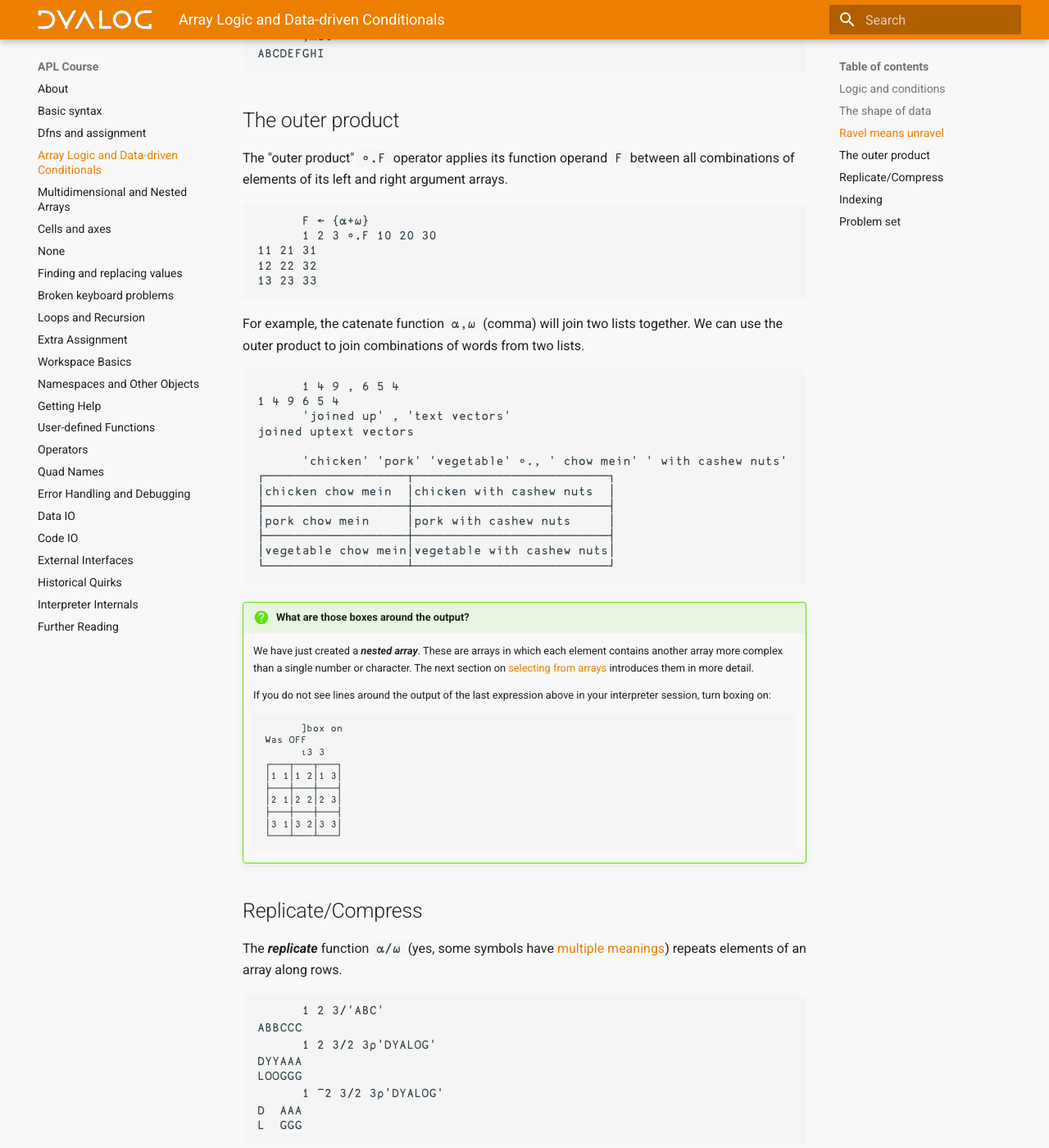
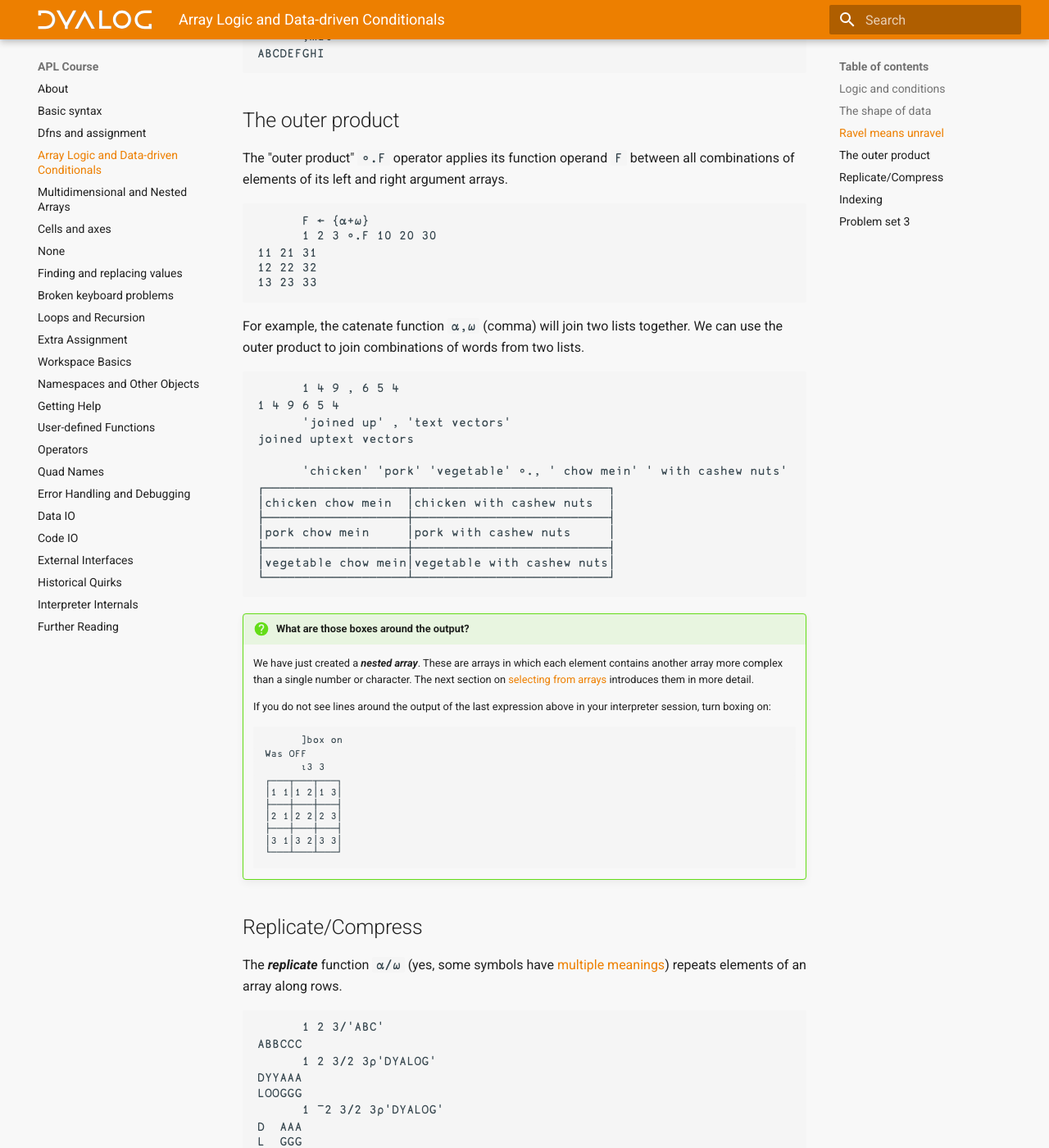
Before and after one commit to Dyalog/APLCourse, an MkDocs documentation site: the page built from docs/array-logic-data-driven-conditionals.md, in a window 1280 px wide and 1400 px high, scrolled down 2904 px. Shown: the whole window at 82% size. Built offline with MkDocs 1.6.1 and Material for MkDocs 9.7.7, drawn with Linux system fonts in a browser that asks for light colours; emoji names are drawn with the system emoji font; some of the changed text lies outside the part shown.

````diff
--- a/docs/array-logic-data-driven-conditionals.md
+++ b/docs/array-logic-data-driven-conditionals.md
@@ -1,7 +1,7 @@
 # Array Logic and Data-driven Conditionals
 
 ## Logic and conditions
-APL has logical and comparison functions as in-built primitives. Much like the arithmetic, these are symbols like those used in conventional notation.
+APL has logical and comparison functions as in-built primitives. Much like the arithmetic, these symbols are like those used in conventional notation.
 
 <div class="center language-APL" markdown="span">
 <div class="displayBox" markdown="span">
@@ -139,7 +139,7 @@ The total for each day across all items is a column-wise sum:
 7
 ```
 
-## Ravel means unravel
+## Ravel means unravel :thread:
 Monadic comma is the function <dfn>ravel</dfn> `,⍵` and it lays out the elements of an array as a vector, one row at a time — a bit like pulling thread from a spool.
 
 ```APL
@@ -165,6 +165,8 @@ The "outer product" `∘.F` operator applies its function operand `F` between al
 ```APL
       F ← {⍺+⍵}
       1 2 3 ∘.F 10 20 30
+```
+```
 11 21 31
 12 22 32
 13 23 33
@@ -174,11 +176,23 @@ For example, the catenate function `⍺,⍵` (comma) will join two lists togethe
 
 ```APL
       1 4 9 , 6 5 4
+```
+```
 1 4 9 6 5 4
+```
+---
+```APL
       'joined up' , 'text vectors'
+```
+```
 joined uptext vectors
 
+```
+---
+```APL
       'chicken' 'pork' 'vegetable' ∘., ' chow mein' ' with cashew nuts'
+```
+```
 ┌───────────────────┬──────────────────────────┐
 │chicken chow mein  │chicken with cashew nuts  │
 ├───────────────────┼──────────────────────────┤
@@ -194,8 +208,15 @@ joined uptext vectors
 	If you do not see lines around the output of the last expression above in your interpreter session, turn boxing on:
 	```APL
 	      ]box on
+	```
+	```
 	Was OFF
+	```
+	---
+	```APL
 	      ⍳3 3
+	```
+	```
 	┌───┬───┬───┐
 	│1 1│1 2│1 3│
 	├───┼───┼───┤
@@ -231,7 +252,7 @@ D  AAA
 L  GGG
 ```
 
-When used with a Boolean array, the function is called <dfn>compress</dfn>.
+When used with a Boolean array, the function `⍺/⍵` is called <dfn>compress</dfn>.
 
 ```APL
       0 1 0/2 3⍴'DYALOG'
@@ -243,10 +264,10 @@ O
 
 Just like the forward-slash `F/` as the *reduction operator* acts along rows and forward-slash-bar `F⌿` reduces down columns*, the replicate `⍺/⍵` and <dfn>replicate-first</dfn> `⍺⌿⍵` functions work along different axes of high rank arrays.
 
-*we will see a fuller description when we discuss 3D and higher rank arrays.
+*we will see a fuller description [when we discuss 3D and higher rank arrays](./cells-and-axes.md).
 
 ## Indexing
-In many other programming languages, "[selection](https://www.bbc.co.uk/bitesize/guides/zh66pbk/revision/3)" is used to describe control structures such as ["if then else"](https://en.wikipedia.org/wiki/Conditional_(computer_programming)#If%E2%80%93then(%E2%80%93else)) or ["switch case"](https://en.wikipedia.org/wiki/Conditional_(computer_programming)#Case_and_switch_statements). In APL, we can get a similar effect by literally "selecting" elements from arrays.
+In many other programming languages, "[selection](https://www.bbc.co.uk/bitesize/guides/zh66pbk/revision/3)" is used to describe control structures such as "[if then else](https://en.wikipedia.org/wiki/Conditional_(computer_programming)#If%E2%80%93then(%E2%80%93else))" or "[switch case](https://en.wikipedia.org/wiki/Conditional_(computer_programming)#Case_and_switch_statements)". In APL, we can get a similar effect by literally "selecting" elements from arrays.
 
 !!!Info
 	Indexing starts from 1 by default. You can change the index origin by setting `⎕IO←0`, but this course assumes `⎕IO←1`.
@@ -280,7 +301,7 @@ APL
 6 8 2
 ```
 
-## Problem set
+## Problem set 3
 
 1. Define the numeric vector `nums`
 
@@ -394,6 +412,8 @@ APL
 	      grid   ← 5 5⍴'VRYIALCLQIFKNEVPLARKMPLFF'
 		  grille ← 5 5⍴'⌺⌺⌺ ⌺ ⌺⌺⌺ ⌺ ⌺ ⌺⌺⌺ ⌺⌺⌺  ⌺⌺'
 		  grid grille
+	```
+	```
 	┌─────┬─────┐
 	│VRYIA│⌺⌺⌺ ⌺│
 	│LCLQI│ ⌺⌺⌺ │
@@ -401,10 +421,28 @@ APL
 	│PLARK│⌺⌺ ⌺⌺│
 	│MPLFF│⌺  ⌺⌺│
 	└─────┴─────┘
+	```
+	---
+	```APL
 		  grille Grille grid
+	```
 	```
 	THISISFUN
 	```
+
+	???Example "Answer"
+
+		We can use the **where** function `⍸⍵` to compute indices of spaces:
+
+		```APL
+		Grille ← {⍵[⍸⍺=' ']}
+		```
+
+		Or, we can use **compress** `⍺/⍵` if we first ravel `,⍵` both arguments:
+
+		```APL
+		Grille ← {(,⍺=' ')/,⍵}
+		```
 
 1. Back to School
 	1. Write a function to produce the multiplication table from `1` to `⍵`.
@@ -463,10 +501,26 @@ APL
 
 1. Making the Grade
 
-    |   |   |   |   |   |   |
-    |---|---|---|---|---|---|
-    |**Score Range**|`0-64`|`65-69`|`70-79`|`80-89`|`90-100`|
-    |**Letter Grade**|F|D|C|B|A|
+	<table id="gradeBoundaryTable" style="border-top: none;">
+	<tbody>
+	<tr>
+	<td><strong>Score Range</strong></td>
+	<td><code>0-64</code></td>
+	<td><code>65-69</code></td>
+	<td><code>70-79</code></td>
+	<td><code>80-89</code></td>
+	<td><code>90-100</code></td>
+	</tr>
+	<tr>
+	<td><strong>Letter Grade</strong></td>
+	<td>F</td>
+	<td>D</td>
+	<td>C</td>
+	<td>B</td>
+	<td>A</td>
+	</tr>
+	</tbody>
+	</table>
 
     Write a function that, given an array of integer test scores in the inclusive range 0 to 100, returns a list of letter grades according to the table above.
 
````
Also changed, not shown: other parts of docs/array-logic-data-driven-conditionals.md (+2 -5 lines).
